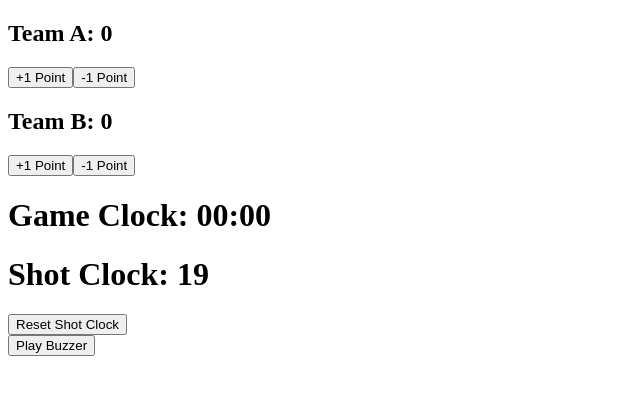
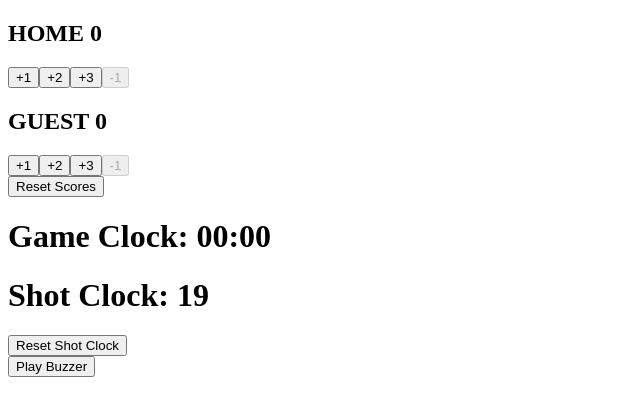
Before and after one commit to ShihShihDer/basketball-scoreboard, an Angular app: page / in a window 1280 px wide. Shown: the top 416 px of the page, without its empty margins (0-640 px from the left). Built offline with nearby package versions, Linux system fonts and the light colour scheme.

Commit message:
Refactor scoreboard component to use an array of teams

```diff
--- a/src/app/scoreboard/scoreboard.component.html
+++ b/src/app/scoreboard/scoreboard.component.html
@@ -1,12 +1,10 @@
 <div class="scoreboard">
-    <div class="team-score">
-        <h2>Team A: {{ teamAScore }}</h2>
-        <button (click)="incrementScore('A', 1)">+1 Point</button>
-        <button (click)="decrementScore('A', 1)">-1 Point</button>
+    <div class="team" *ngFor="let team of teams; let i = index">
+        <h2>{{ team.name }} {{ team.score }}</h2>
+        <button (click)="changeScore(i, 1)">+1</button>
+        <button (click)="changeScore(i, 2)">+2</button>
+        <button (click)="changeScore(i, 3)">+3</button>
+        <button (click)="changeScore(i, -1)" [disabled]="team.score <= 0">-1</button>
     </div>
-    <div class="team-score">
-        <h2>Team B: {{ teamBScore }}</h2>
-        <button (click)="incrementScore('B', 1)">+1 Point</button>
-        <button (click)="decrementScore('B', 1)">-1 Point</button>
-    </div>
+    <button (click)="resetScore()">Reset Scores</button>
 </div>
--- a/src/app/scoreboard/scoreboard.component.ts
+++ b/src/app/scoreboard/scoreboard.component.ts
@@ -1,30 +1,63 @@
+// import { Component } from '@angular/core';
+// import { CommonModule } from '@angular/common';
+
+// @Component({
+//   selector: 'app-scoreboard',
+//   standalone: true,
+//   imports: [CommonModule],
+//   templateUrl: './scoreboard.component.html',
+//   styleUrl: './scoreboard.component.scss'
+// })
+// export class ScoreboardComponent {
+//   teamAScore: number = 0;
+//   teamBScore: number = 0;
+
+//   incrementScore(team: 'A' | 'B', points: number) {
+//     if (team === 'A') {
+//       this.teamAScore += points;
+//     } else {
+//       this.teamBScore += points;
+//     }
+//   }
+
+//   decrementScore(team: 'A' | 'B', points: number) {
+//     if (team === 'A' && this.teamAScore > 0) {
+//       this.teamAScore -= points;
+//     } else if (team === 'B' && this.teamBScore > 0) {
+//       this.teamBScore -= points;
+//     }
+//   }
+// }
+
+import { CommonModule } from '@angular/common';
 import { Component } from '@angular/core';
-import { CommonModule } from '@angular/common';
+
+interface Team {
+  name: string;
+  score: number;
+}
 
 @Component({
   selector: 'app-scoreboard',
+  templateUrl: './scoreboard.component.html',
+  styleUrls: ['./scoreboard.component.scss'],
   standalone: true,
-  imports: [CommonModule],
-  templateUrl: './scoreboard.component.html',
-  styleUrl: './scoreboard.component.scss'
+  imports: [CommonModule]
 })
 export class ScoreboardComponent {
-  teamAScore: number = 0;
-  teamBScore: number = 0;
+  teams: Team[] = [
+    { name: 'HOME', score: 0 },
+    { name: 'GUEST', score: 0 }
+  ];
 
-  incrementScore(team: 'A' | 'B', points: number) {
-    if (team === 'A') {
-      this.teamAScore += points;
-    } else {
-      this.teamBScore += points;
+  changeScore(teamIndex: number, delta: number) {
+    const newScore = this.teams[teamIndex].score + delta;
+    if (newScore >= 0) {
+      this.teams[teamIndex].score = newScore;
     }
   }
 
-  decrementScore(team: 'A' | 'B', points: number) {
-    if (team === 'A' && this.teamAScore > 0) {
-      this.teamAScore -= points;
-    } else if (team === 'B' && this.teamBScore > 0) {
-      this.teamBScore -= points;
-    }
+  resetScore() {
+    this.teams.forEach(team => team.score = 0);
   }
 }
```
